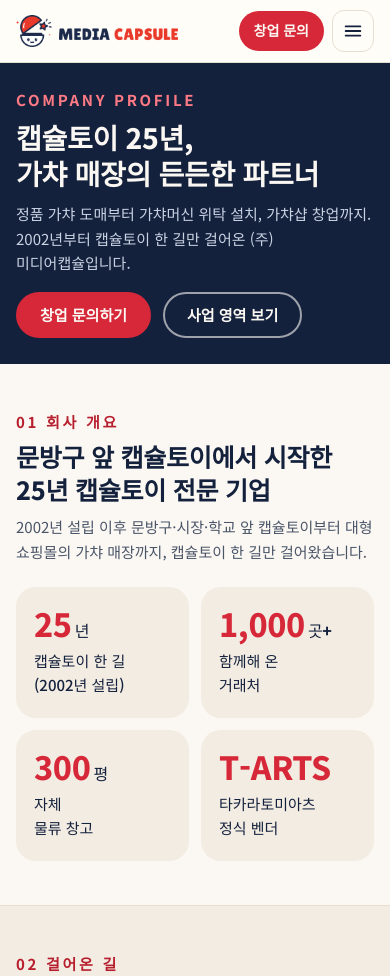
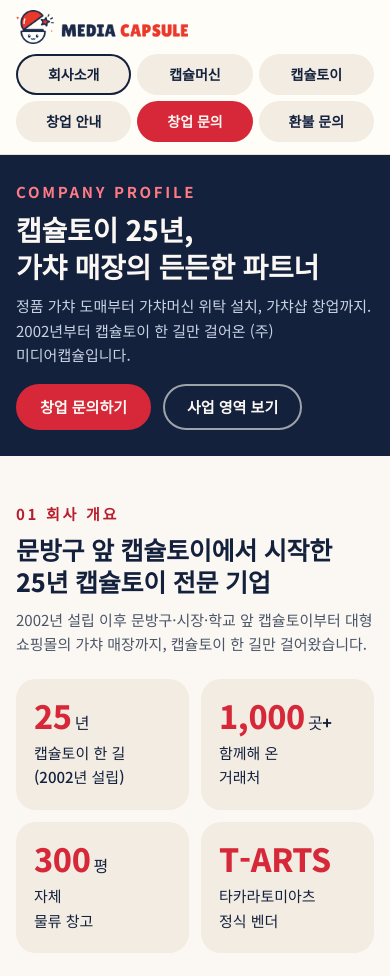
Before and after one commit to elkyy88/gacha.co.kr, a plain HTML site: page about.html in a window 390 px wide. Shown: the top 976 px of the page. Drawn offline with Linux system fonts and the light colour scheme.

Commit message:
휴대폰 메뉴를 다시 항상 보이게 (3칸 × 2줄)
Co-Authored-By: Claude Opus 5.5 <noreply@anthropic.com>
Claude-Session: https://claude.ai/code/session_01KyhBxSRZ6hFyi5i3nNAfSX

```diff
--- a/about.html
+++ b/about.html
@@ -362,19 +362,14 @@ th{background:var(--tint);color:var(--brand-ink)}
 /* =====================================================================
    휴대폰 화면 효율 (PC 화면은 그대로)
    ===================================================================== */
-.m-cta{display:none}
 @media (max-width:860px){
-  /* 머리글 한 줄: 로고 · 창업 문의 · 메뉴 버튼 (메뉴는 눌러서 펼침) */
-  .site-header .wrap{flex-wrap:wrap;align-items:center;padding-block:10px;gap:8px}
-  .site-header .logo{margin-right:auto}
-  .logo img{height:32px}
-  .m-cta{display:inline-flex;align-items:center;height:40px;padding:0 15px;border-radius:999px;background:var(--accent);color:var(--cream);font-weight:700;font-size:14px;text-decoration:none;white-space:nowrap}
-  .m-cta:active{background:var(--accent-deep)}
-  .menu-btn{display:inline-flex;width:42px;height:42px;border:1px solid var(--line);background:var(--surface);border-radius:12px;color:var(--brand-ink)}
-  .nav{display:none;width:100%}
-  .nav.open{display:block;padding:4px 0 2px}
+  /* 머리글: 로고 아래에 메뉴 6칸(3칸 × 2줄)을 항상 보이게 */
+  .site-header .wrap{flex-wrap:wrap;align-items:center;padding-block:10px 12px;gap:10px}
+  .logo img{height:34px}
+  .menu-btn{display:none}
+  .nav{display:block;width:100%}
+  .nav a{padding:9px 4px;font-size:14px}
 }
-@media (max-width:350px){ .m-cta{display:none} }
 
 @media (max-width:820px){
   /* 메인 대문: 여백 줄이고 캡슐 그림은 버튼 옆에 작게 */
@@ -462,7 +457,6 @@ th{background:var(--tint);color:var(--brand-ink)}
 <header class="site-header">
   <div class="wrap">
     <a class="logo" href="index.html" aria-label="미디어캡슐 홈으로"><img src="images/logo-main.png" alt="MEDIA CAPSULE 미디어캡슐"></a>
-    <a class="m-cta" href="business.html#contact">창업 문의</a>
     <button class="menu-btn" id="menu-btn" type="button" aria-expanded="false" aria-controls="nav" aria-label="메뉴 열기">
       <svg viewBox="0 0 24 24" fill="none" stroke="currentColor" stroke-width="2" stroke-linecap="round"><path d="M4 7h16M4 12h16M4 17h16"/></svg>
     </button>
```
Also changed, not shown: business.html (+6 -12 lines), index.html (+6 -12 lines), machines.html (+6 -12 lines), product.html (+6 -12 lines), refund.html (+6 -12 lines), toys.html (+6 -12 lines).
